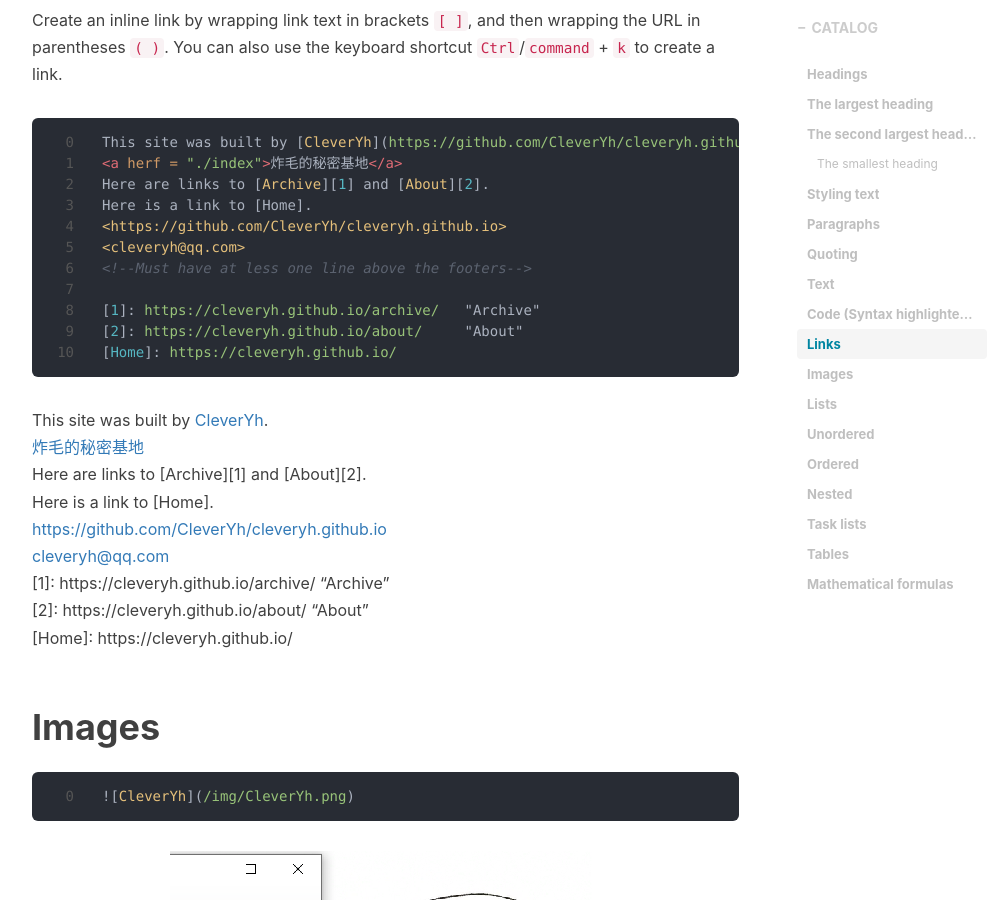
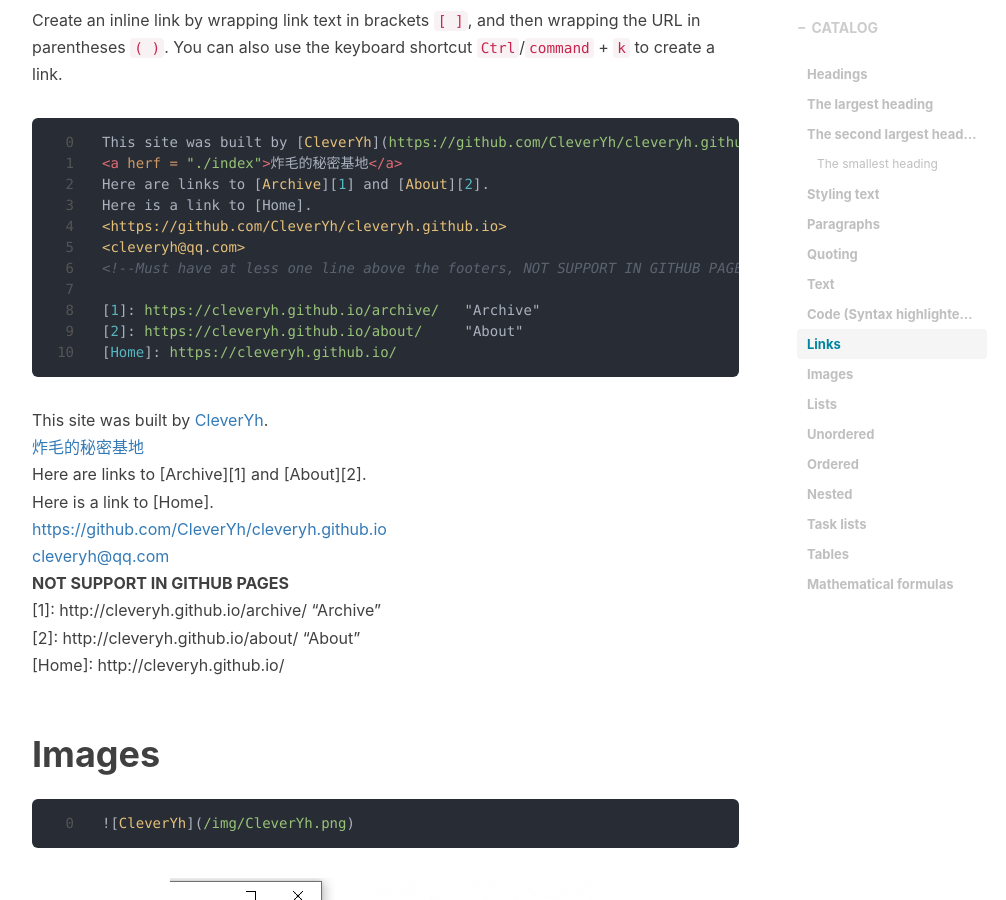
Before and after one commit to lzzmm/lzzmm.github.io, a Jekyll site: the page built from _posts/2020-02-19-Markdown.md, in a window 1280 px wide and 900 px high, scrolled down 3416 px. Shown: the whole window, without its empty margins (233-1239 px from the left). Built offline with Jekyll 4.4.1, drawn with Linux system fonts in a browser that asks for light colours; nearby versions of some CDN libraries; comment, search, counter and statistics services are not loaded.

Commit message:
Revert "Revert "http(/s)""
This reverts commit 9bbb4e5749eba1631ebff4d566a879276bcdff03.

````diff
--- a/_posts/2020-02-19-Markdown.md
+++ b/_posts/2020-02-19-Markdown.md
@@ -98,7 +98,7 @@ Here are links to [Archive][1] and [About][2].
 Here is a link to [Home].
 <https://github.com/CleverYh/cleveryh.github.io>
 <cleveryh@qq.com>
-<!--Must have at less one line above the footers-->
+<!--Must have at less one line above the footers, NOT SUPPORT IN GITHUB PAGES-->
 
 [1]: https://cleveryh.github.io/archive/   "Archive"
 [2]: https://cleveryh.github.io/about/     "About"
@@ -110,10 +110,11 @@ Here are links to [Archive][1] and [About][2].
 Here is a link to [Home].
 <https://github.com/CleverYh/cleveryh.github.io>
 <cleveryh@qq.com>
-<!--Must have at less one line above the footers-->
-[1]: https://cleveryh.github.io/archive/   "Archive"
-[2]: https://cleveryh.github.io/about/     "About"
-[Home]: https://cleveryh.github.io/
+<!--Must have at less one line above the footers, NOT SUPPORT IN GITHUB PAGES-->
+__NOT SUPPORT IN GITHUB PAGES__
+[1]: http://cleveryh.github.io/archive/   "Archive"
+[2]: http://cleveryh.github.io/about/     "About"
+[Home]: http://cleveryh.github.io/
 
 # Images
 ```markdown
````
